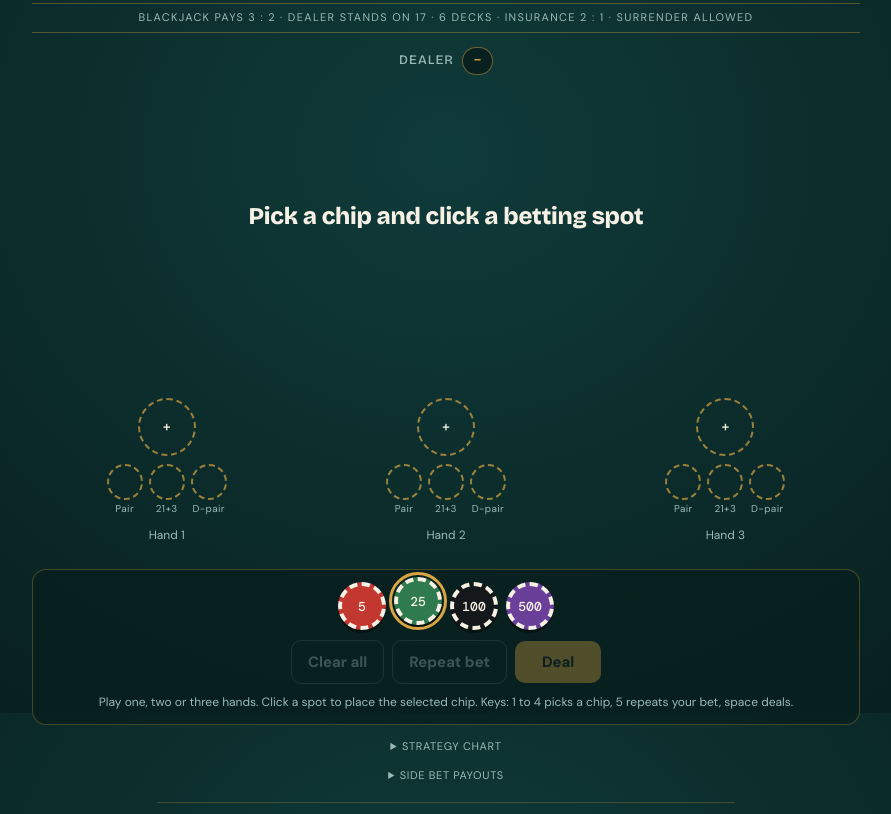
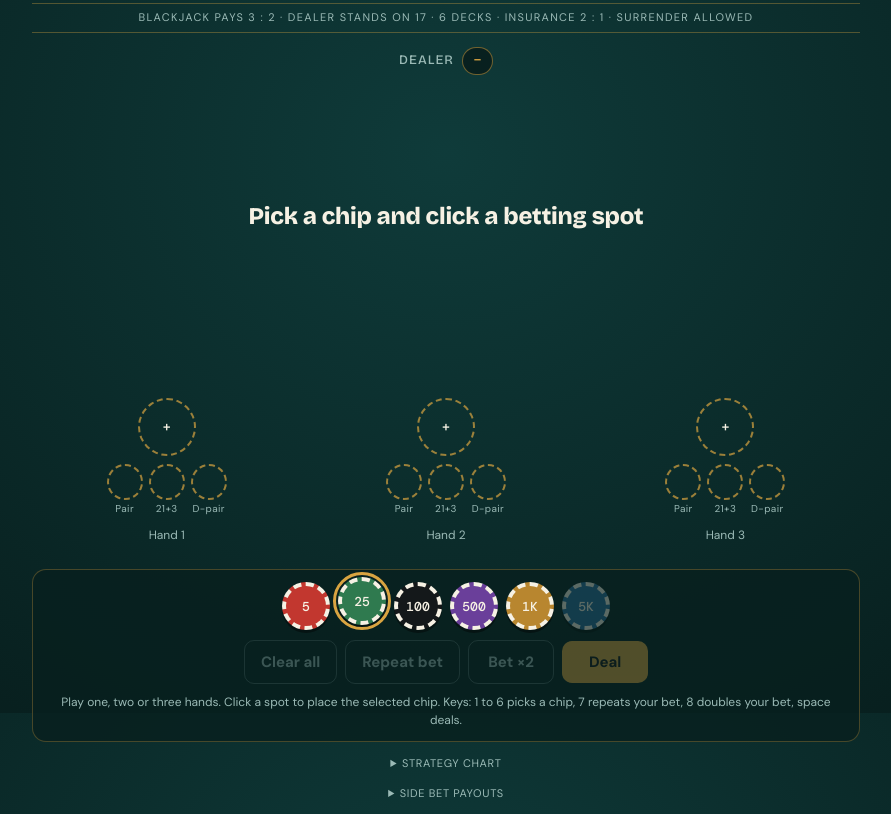
Before and after one commit to classicblackjacksimulator/classicblackjacksimulator.github.io, a plain HTML site: page index.html in a window 1280 px wide. Shown: the part 87-901 px from the top of the page, without its empty margins (194-1085 px from the left). Drawn offline with nearby package versions, Linux system fonts and the light colour scheme.

Commit message:
Grotere fiches, inzet x2 en klik om te spelen
- Fiches van €1.000 en €5.000 en een knop om de inzet te verdubbelen
- Grote knop in het midden om te spelen of opnieuw te spelen
- Bedragen met punten of komma's voor duizendtallen

Co-Authored-By: Claude Opus 5.5 <noreply@anthropic.com>

```diff
--- a/index.html
+++ b/index.html
@@ -135,6 +135,14 @@ kbd{font-family:var(--f-mono);font-size:10px;border:1px solid currentColor;borde
 .hint{font-size:12px;color:var(--muted);text-align:center}
 .chip{width:48px;height:48px;border-radius:50%;border:4px dashed var(--ivory);font-family:var(--f-mono);font-weight:500;font-size:13px;color:var(--ivory);cursor:pointer;box-shadow:0 3px 0 rgb(0 0 0/.4);transition:transform .12s}
 .chip[data-v="5"]{background:var(--red)}.chip[data-v="25"]{background:#2f7a4f}.chip[data-v="100"]{background:var(--ink)}.chip[data-v="500"]{background:#6a3f9a}
+.chip[data-v="1000"]{background:#b8862f}.chip[data-v="5000"]{background:#2a6f9e}
+@media (max-width:440px){.chip{width:42px;height:42px;font-size:12px;border-width:3px}#chipRow{gap:6px}}
+.cue{display:block;margin:-6px auto 0;background:var(--brass);color:var(--ink);border:0;border-radius:999px;padding:12px 26px;font:800 17px var(--f-display);letter-spacing:-.01em;cursor:pointer;box-shadow:0 6px 18px rgb(0 0 0/.35);animation:cuepulse 1.6s ease-in-out infinite}
+.cue:hover{filter:brightness(1.08)}
+.cue:focus-visible{outline:3px solid var(--ivory);outline-offset:3px}
+@keyframes cuepulse{0%,100%{transform:scale(1)}50%{transform:scale(1.04)}}
+@media (prefers-reduced-motion:reduce){.cue{animation:none}}
+.dealer.clickable,.msg.clickable{cursor:pointer}
 .chip[aria-pressed="true"]{transform:translateY(-5px);outline:3px solid var(--brass);outline-offset:2px}
 button{font-family:var(--f-body)}
 .btn{border:0;border-radius:10px;padding:11px 16px;font-weight:700;font-size:15px;cursor:pointer;background:var(--ivory);color:var(--ink);min-width:86px}
@@ -226,6 +234,7 @@ body.noscroll{overflow:hidden}
   </section>
 
   <div class="msg" id="msg" aria-live="polite"></div>
+  <button class="cue" id="cue" hidden></button>
   <div class="notes" id="notes"></div>
 
   <section class="seats" id="seats"></section>
@@ -236,10 +245,13 @@ body.noscroll{overflow:hidden}
       <button class="chip" data-v="25" id="c25">25</button>
       <button class="chip" data-v="100" id="c100">100</button>
       <button class="chip" data-v="500" id="c500">500</button>
+      <button class="chip" data-v="1000" id="c1000" aria-label="1000">1K</button>
+      <button class="chip" data-v="5000" id="c5000" aria-label="5000">5K</button>
     </div>
     <div class="row" id="betCtl">
       <button class="btn ghost" id="clearAll" data-t="clearAll">Wis alles</button>
-      <button class="btn ghost" id="rebet" data-t="rebet" data-k="5">Herhaal inzet</button>
+      <button class="btn ghost" id="rebet" data-t="rebet" data-k="7">Herhaal inzet</button>
+      <button class="btn ghost" id="betX2" data-t="betX2" data-k="8">Inzet ×2</button>
       <button class="btn primary" id="deal" data-t="deal" data-k="@kSpace">Delen</button>
     </div>
     <div class="row" id="insCtl" hidden>
@@ -379,7 +391,7 @@ function saveAch(){try{localStorage.setItem("bj-ach",JSON.stringify(A))}catch(e)
 function loadAch(){try{const x=JSON.parse(localStorage.getItem("bj-ach")||"null");if(x&&x.got)A={got:x.got||{},flags:x.flags||{}}}catch(e){}}
 
 // ---------- talen ----------
-const euro=n=>(n<0?"−€":"€")+Math.abs(n);
+const euro=n=>(n<0?"−€":"€")+Math.abs(n).toLocaleString(L()==="nl"?"nl-NL":"en-GB");
 const signed=n=>n>0?"+"+euro(n):euro(n);
 const D={
 nl:{
@@ -387,21 +399,23 @@ nl:{
   balance:"Saldo",soundOn:"Geluid aan",soundOff:"Geluid uit",warnOn:"Waarschuwingen aan",warnOff:"Waarschuwingen uit",
   langBtn:"English",langAria:"Switch to English",
   clearAll:"Wis alles",rebet:"Herhaal inzet",deal:"Delen",kSpace:"spatie",
-  insYes:(i,a)=>`Verzekeren hand ${i} (€${a})`,insNo:"Geen verzekering",
+  insYes:(i,a)=>`Verzekeren hand ${i} (${euro(a)})`,insNo:"Geen verzekering",
   hit:"Kaart",stand:"Pas",double:"Verdubbel",split:"Splits",surrender:"Opgeven",
   careful:"Let op:",warnCancel:"Toch niet",warnGo:"Toch doen",
   newRound:"Nieuwe inzet",again:"Zelfde inzet & delen",
-  betHint:"Speel op één, twee of drie handen. Klik een vak om het gekozen fiche in te zetten. Toetsen: 1 tot 4 kiest een fiche, 5 herhaalt je inzet, spatie deelt.",
+  betHint:"Speel op één, twee of drie handen. Klik een vak om het gekozen fiche in te zetten. Toetsen: 1 tot 6 kiest een fiche, 7 herhaalt je inzet, 8 verdubbelt je inzet, spatie deelt.",
+  betX2:"Inzet ×2",totalBet:n=>`Totale inzet: €${n.toLocaleString("nl-NL")}`,cuePlay:"▶ Klik om te spelen",cueAgain:"▶ Klik om opnieuw te spelen",
+  noFundsX2:"Niet genoeg saldo om je inzet te verdubbelen",
   insHint:"Verzekering kost de helft van je inzet en betaalt 2 : 1 als de dealer blackjack heeft.",
-  dealer:"Dealer",hand:i=>`Hand ${i}`,clear:"wis",insTag:a=>`Verz. €${a}`,
+  dealer:"Dealer",hand:i=>`Hand ${i}`,clear:"wis",insTag:a=>`Verz. ${euro(a)}`,
   mainAria:i=>`Hoofdinzet hand ${i}`,sideAria:(l,i)=>`${l} inzet hand ${i}`,hiddenCard:"Verborgen kaart",
   pickChip:"Kies een fiche en klik op een inzetvak",needMain:i=>`Zet eerst een hoofdinzet op hand ${i}`,
   noFunds:"Niet genoeg saldo voor dit fiche",ready:"Klaar? Klik op Delen",noFundsRebet:"Niet genoeg saldo voor dezelfde inzet",
   dealerAce:"De dealer toont een aas",
   turn:(i,j,n,sc)=>`Hand ${i}${n>1?` (deel ${j}/${n})`:""}: ${sc}`,
-  result:(dbj,dbust,net)=>(dbj?"Dealer heeft blackjack. ":dbust?"Dealer kapot! ":"")+(net>0?`Ronde: +€${net}`:net<0?`Ronde: −€${-net}`:"Ronde: gelijk"),
-  shuffled:"Nieuwe schoen geschud",sideWin:(i,n,w)=>`Hand ${i}: ${t(n)} +€${w}`,
-  insLost:"Dealer heeft geen blackjack: verzekering verloren",insWin:(i,w)=>`Hand ${i}: verzekering +€${w}`,
+  result:(dbj,dbust,net)=>(dbj?"Dealer heeft blackjack. ":dbust?"Dealer kapot! ":"")+(net>0?`Ronde: +${euro(net)}`:net<0?`Ronde: ${euro(net)}`:"Ronde: gelijk"),
+  shuffled:"Nieuwe schoen geschud",sideWin:(i,n,w)=>`Hand ${i}: ${t(n)} +${euro(w)}`,
+  insLost:"Dealer heeft geen blackjack: verzekering verloren",insWin:(i,w)=>`Hand ${i}: verzekering +${euro(w)}`,
   refill:"Saldo op: je krijgt €1000 erbij",
   restart:"Opnieuw beginnen met €1000",restartConfirm:"Klik nogmaals: saldo wordt €1000",restartAria:"Opnieuw beginnen met €1000",
   menu:"Menu",close:"Sluiten",tSettings:"Instellingen",tStats:"Statistieken",tAch:(n,m)=>`Achievements ${n}/${m}`,
@@ -426,7 +440,7 @@ nl:{
   restarted:"Je begint opnieuw met €1000. Kies een fiche en klik op een inzetvak",
   pPerfect:"Perfecte pair",pColored:"Gekleurde pair",pMixed:"Gemengde pair",tSuitedTrips:"Drie gelijke, zelfde teken",
   tStraightFlush:"Straight flush",tTrips:"Drie gelijke",tStraight:"Straight",tFlush:"Flush",dPair:"Dealer pair",
-  rSurr:"Opgegeven",rBust:"Kapot",rPush:"Push",rDealerBJ:"Dealer BJ",rBJ:w=>`Blackjack +€${w}`,rWin:w=>`+€${w}`,rLose:"Verloren",
+  rSurr:"Opgegeven",rBust:"Kapot",rPush:"Push",rDealerBJ:"Dealer BJ",rBJ:w=>`Blackjack +${euro(w)}`,rWin:w=>`+${euro(w)}`,rLose:"Verloren",
   mSurr:(v,soft)=>`met ${soft?"zacht ":""}${v} heb je nog prima kansen. Opgeven kost je direct de helft van je inzet.`,
   mHit:v=>`je hebt ${v}. Met nog een kaart ga je ${v>=19?"vrijwel zeker":"waarschijnlijk"} kapot.`,
   mStandLow:v=>`je hebt pas ${v}. Met een extra kaart kun je nooit kapot gaan.`,
@@ -471,21 +485,23 @@ en:{
   balance:"Balance",soundOn:"Sound on",soundOff:"Sound off",warnOn:"Warnings on",warnOff:"Warnings off",
   langBtn:"Nederlands",langAria:"Wissel naar Nederlands",
   clearAll:"Clear all",rebet:"Repeat bet",deal:"Deal",kSpace:"space",
-  insYes:(i,a)=>`Insure hand ${i} (€${a})`,insNo:"No insurance",
+  insYes:(i,a)=>`Insure hand ${i} (${euro(a)})`,insNo:"No insurance",
   hit:"Hit",stand:"Stand",double:"Double",split:"Split",surrender:"Surrender",
   careful:"Careful:",warnCancel:"Never mind",warnGo:"Do it anyway",
   newRound:"New bet",again:"Same bet & deal",
-  betHint:"Play one, two or three hands. Click a spot to place the selected chip. Keys: 1 to 4 picks a chip, 5 repeats your bet, space deals.",
+  betHint:"Play one, two or three hands. Click a spot to place the selected chip. Keys: 1 to 6 picks a chip, 7 repeats your bet, 8 doubles your bet, space deals.",
+  betX2:"Bet ×2",totalBet:n=>`Total bet: €${n.toLocaleString("en-GB")}`,cuePlay:"▶ Click to play",cueAgain:"▶ Click to play again",
+  noFundsX2:"Not enough balance to double your bet",
   insHint:"Insurance costs half your bet and pays 2 : 1 if the dealer has blackjack.",
-  dealer:"Dealer",hand:i=>`Hand ${i}`,clear:"clear",insTag:a=>`Ins. €${a}`,
+  dealer:"Dealer",hand:i=>`Hand ${i}`,clear:"clear",insTag:a=>`Ins. ${euro(a)}`,
   mainAria:i=>`Main bet hand ${i}`,sideAria:(l,i)=>`${l} bet hand ${i}`,hiddenCard:"Hidden card",
   pickChip:"Pick a chip and click a betting spot",needMain:i=>`Place a main bet on hand ${i} first`,
   noFunds:"Not enough balance for this chip",ready:"Ready? Click Deal",noFundsRebet:"Not enough balance for the same bet",
   dealerAce:"The dealer shows an ace",
   turn:(i,j,n,sc)=>`Hand ${i}${n>1?` (split ${j}/${n})`:""}: ${sc}`,
-  result:(dbj,dbust,net)=>(dbj?"Dealer has blackjack. ":dbust?"Dealer busts! ":"")+(net>0?`Round: +€${net}`:net<0?`Round: −€${-net}`:"Round: even"),
-  shuffled:"New shoe shuffled",sideWin:(i,n,w)=>`Hand ${i}: ${t(n)} +€${w}`,
-  insLost:"Dealer has no blackjack: insurance lost",insWin:(i,w)=>`Hand ${i}: insurance +€${w}`,
+  result:(dbj,dbust,net)=>(dbj?"Dealer has blackjack. ":dbust?"Dealer busts! ":"")+(net>0?`Round: +${euro(net)}`:net<0?`Round: ${euro(net)}`:"Round: even"),
+  shuffled:"New shoe shuffled",sideWin:(i,n,w)=>`Hand ${i}: ${t(n)} +${euro(w)}`,
+  insLost:"Dealer has no blackjack: insurance lost",insWin:(i,w)=>`Hand ${i}: insurance +${euro(w)}`,
   refill:"Out of money: you get another €1000",
   restart:"Start over with €1000",restartConfirm:"Click again: balance becomes €1000",restartAria:"Start over with €1000",
   menu:"Menu",close:"Close",tSettings:"Settings",tStats:"Statistics",tAch:(n,m)=>`Achievements ${n}/${m}`,
@@ -510,7 +526,7 @@ en:{
   restarted:"You start over with €1000. Pick a chip and click a betting spot",
   pPerfect:"Perfect pair",pColored:"Coloured pair",pMixed:"Mixed pair",tSuitedTrips:"Suited three of a kind",
   tStraightFlush:"Straight flush",tTrips:"Three of a kind",tStraight:"Straight",tFlush:"Flush",dPair:"Dealer pair",
-  rSurr:"Surrendered",rBust:"Bust",rPush:"Push",rDealerBJ:"Dealer BJ",rBJ:w=>`Blackjack +€${w}`,rWin:w=>`+€${w}`,rLose:"Lost",
+  rSurr:"Surrendered",rBust:"Bust",rPush:"Push",rDealerBJ:"Dealer BJ",rBJ:w=>`Blackjack +${euro(w)}`,rWin:w=>`+${euro(w)}`,rLose:"Lost",
   mSurr:(v,soft)=>`with ${soft?"soft ":""}${v} you still have a good chance. Surrendering costs you half your bet right away.`,
   mHit:v=>`you have ${v}. Another card will ${v>=19?"almost certainly":"probably"} bust you.`,
   mStandLow:v=>`you only have ${v}. Another card can never bust you.`,
@@ -622,6 +638,15 @@ function clearAll(){S.seats.forEach(s=>{for(const k of SPOTS){S.bank+=s[k];s[k]=
 function newRound(){S.phase="bet";S.dealer=[];S.cur=null;S.insSeat=null;S.notes=[];
   S.seats.forEach(s=>{s.hands=[];s.res={};s.ins=0;for(const k of SPOTS)s[k]=0});seen.clear();
   S.msg={k:"pickChip"};S.cls=""}
+const CHIPS=[5,25,100,500,1000,5000];
+function betX2(){if(S.phase!=="bet")return;const tb=tableBets();if(!tb)return;
+  if(tb>S.bank){S.msg={k:"noFundsX2"};S.cls="lose";return render()}
+  S.seats.forEach(s=>{for(const k of SPOTS)s[k]*=2});S.bank-=tb;sfx("chip");S.msg={k:"ready"};S.cls="";render()}
+function cueAction(){
+  if(S.phase==="bet"&&tableBets()>0)return"deal";
+  if(S.phase==="done"&&S.last&&S.last.reduce((a,b)=>a+b.bet+b.pair+b.t213+b.dp,0)<=S.bank)return"again";
+  return null}
+function runCue(){const c=cueAction();if(c==="deal")deal();else if(c==="again")again()}
 function placeLast(){if(!S.last)return false;clearAll();
   const need=S.last.reduce((a,b)=>a+b.bet+b.pair+b.t213+b.dp,0);
   if(need>S.bank){S.msg={k:"noFundsRebet"};S.cls="lose";return false}
@@ -788,13 +813,13 @@ function render(){
     const on=(S.cur&&S.cur.s===i)||S.insSeat===i,idle=!betting&&!s.bet;
     const hands=s.hands.map((h,j)=>{const cur=S.cur&&S.cur.s===i&&S.cur.h===j;
       return`<div class="hand${cur?" on":""}"><div class="cards">${h.cards.map(c=>cardHTML(c,false)).join("")}</div>
-      <div class="meta"><span class="score">${scoreText(h.cards)}</span>${s.hands.length>1||h.doubled?`<span class="tag">€${h.bet}${h.doubled?" 2×":""}</span>`:""}${h.res?`<span class="tag ${h.res.cls}">${esc(h.res.m?tm(h.res.m):h.res.label||"")}</span>`:""}</div></div>`}).join("");
+      <div class="meta"><span class="score">${scoreText(h.cards)}</span>${s.hands.length>1||h.doubled?`<span class="tag">${euro(h.bet)}${h.doubled?" 2×":""}</span>`:""}${h.res?`<span class="tag ${h.res.cls}">${esc(h.res.m?tm(h.res.m):h.res.label||"")}</span>`:""}</div></div>`}).join("");
     const side=(k,l)=>{const r=s.res[k],cls=r?(r.win?" won":" lost"):"";
-      return`<div class="side"><button class="spot sm${s[k]?" has":""}${cls}" data-seat="${i}" data-spot="${k}" ${betting?"":"disabled"} aria-label="${esc(t("sideAria",l,i+1))}">${s[k]||""}</button><span class="l${r&&r.win?" win":""}">${r&&r.win?"+€"+r.win:l}</span></div>`};
+      return`<div class="side"><button class="spot sm${s[k]?" has":""}${cls}" data-seat="${i}" data-spot="${k}" ${betting?"":"disabled"} aria-label="${esc(t("sideAria",l,i+1))}">${s[k]||""}</button><span class="l${r&&r.win?" win":""}">${r&&r.win?"+"+euro(r.win):l}</span></div>`};
     const ins=s.ins?`<span class="tag${s.res.ins?(s.res.ins.win?" win":" lose"):""}">${t("insTag",s.ins)}</span>`:"";
     return`<div class="seat${on?" on":""}${idle?" idle":""}">
       <div class="hands">${hands}</div>
-      <div class="spots"><button class="spot main${s.bet?" has":""}" data-seat="${i}" data-spot="bet" ${betting?"":"disabled"} aria-label="${esc(t("mainAria",i+1))}">${s.bet?"€"+s.bet:"+"}</button>
+      <div class="spots"><button class="spot main${s.bet?" has":""}" data-seat="${i}" data-spot="bet" ${betting?"":"disabled"} aria-label="${esc(t("mainAria",i+1))}">${s.bet?euro(s.bet):"+"}</button>
       <div class="sides">${side("pair","Pair")}${side("t213","21+3")}${side("dp","D-pair")}</div></div>
       <div class="seat-foot">${t("hand",i+1)}${ins}${S.phase==="bet"&&(s.bet||s.pair||s.t213||s.dp)?` <button class="x" data-clear="${i}">${t("clear")}</button>`:""}</div></div>`}).join("");
   newKeys.forEach(k=>seen.add(k));
@@ -806,7 +831,7 @@ function render(){
   checkAch();renderAch();
   $("warnCtl").hidden=!S.pending;if(S.pending)$("warnText").textContent=S.pending.m?tm(S.pending.m):S.pending.text||"";
   renderStats();renderExtras();
-  $("bank").textContent="€"+S.bank;
+  $("bank").textContent=euro(S.bank);
   $("msg").textContent=tm(S.msg);$("msg").className="msg "+S.cls;
   $("notes").textContent=S.notes.slice(-3).map(tm).join(" · ");
   $("chipRow").hidden=!betting;
@@ -815,6 +840,10 @@ function render(){
   $("deal").disabled=!S.seats.some(s=>s.bet);
   $("clearAll").disabled=!tableBets();
   $("rebet").disabled=!S.last;
+  $("betX2").disabled=!tableBets()||tableBets()>S.bank;
+  if(S.phase==="bet"&&tableBets()&&S.msg&&S.msg.k==="ready")$("msg").textContent=t("totalBet",tableBets());
+  const cue=cueAction();$("cue").hidden=!cue;if(cue)$("cue").textContent=t(cue==="deal"?"cuePlay":"cueAgain");
+  $("msg").classList.toggle("clickable",!!cue);document.querySelector(".dealer").classList.toggle("clickable",!!cue);
   if(S.phase==="ins"){const a=Math.floor(S.seats[S.insSeat].bet/2);$("insYes").innerHTML=esc(t("insYes",S.insSeat+1,a))+"<kbd>1</kbd>";$("insYes").disabled=a>S.bank}
   if(S.phase==="play"){const seat=S.seats[S.cur.s],h=curHand();$("double").disabled=!canDouble(h);$("split").disabled=!canSplit(seat,h);$("surrender").disabled=!canSurrender(seat,h)}
   $("again").disabled=!S.last;
@@ -906,6 +935,10 @@ document.querySelectorAll(".chip").forEach(c=>c.onclick=()=>{S.chip=+c.dataset.v
 $("clearAll").onclick=()=>{clearAll();render()};
 $("rebet").onclick=()=>{placeLast();render()};
 $("deal").onclick=deal;
+$("betX2").onclick=betX2;
+$("cue").onclick=runCue;
+document.querySelector(".dealer").addEventListener("click",()=>{if(cueAction())runCue()});
+$("msg").addEventListener("click",()=>{if(cueAction())runCue()});
 $("insYes").onclick=()=>insDecide(true);$("insNo").onclick=()=>insDecide(false);
 $("hit").onclick=()=>act("hit");$("stand").onclick=()=>act("stand");$("double").onclick=()=>act("double");$("split").onclick=()=>act("split");$("surrender").onclick=()=>act("surrender");
 $("warnGo").onclick=()=>confirmPending(true);$("warnCancel").onclick=()=>confirmPending(false);
@@ -936,11 +969,11 @@ addEventListener("keydown",e=>{
   if(menuOpen){if(e.key==="Escape"){closeMenu();e.preventDefault()}return}
   if(e.target.closest&&e.target.closest("input,textarea,select,summary"))return;
   const k=e.key.toLowerCase();let ok=true;
-  const chip=["1","2","3","4"].indexOf(k);
+  const chip=["1","2","3","4","5","6"].indexOf(k);
   if(S.pending){if(k==="escape"||k==="enter"||k==="1")confirmPending(false);else if(k==="2")confirmPending(true);else ok=false}
   else if(S.phase==="play"){if(PLAYKEYS[k])act(PLAYKEYS[k]);else ok=false}
   else if(S.phase==="ins"){if(k==="1")insDecide(true);else if(k==="2")insDecide(false);else ok=false}
-  else if(S.phase==="bet"){if(k===" "||k==="enter")deal();else if(k==="5"){placeLast();render()}else if(chip>=0){S.chip=[5,25,100,500][chip];render()}else ok=false}
+  else if(S.phase==="bet"){if(k===" "||k==="enter")deal();else if(k==="7"){placeLast();render()}else if(k==="8")betX2();else if(chip>=0){S.chip=CHIPS[chip];render()}else ok=false}
   else if(S.phase==="done"){if(k==="1"){newRound();render()}else if(k==="2"||k===" "||k==="enter")again();else ok=false}
   else ok=false;
   if(ok)e.preventDefault()});
```
